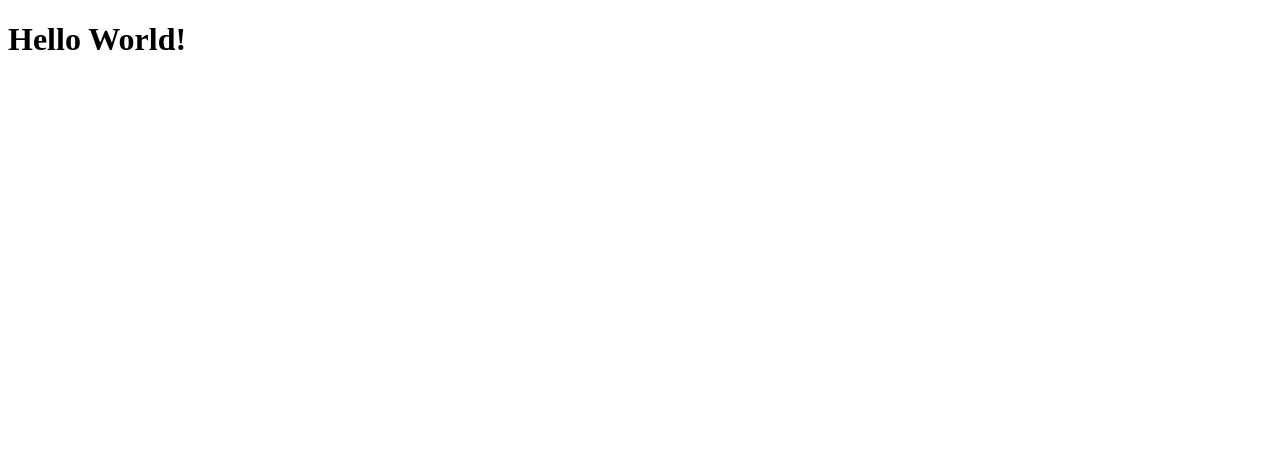
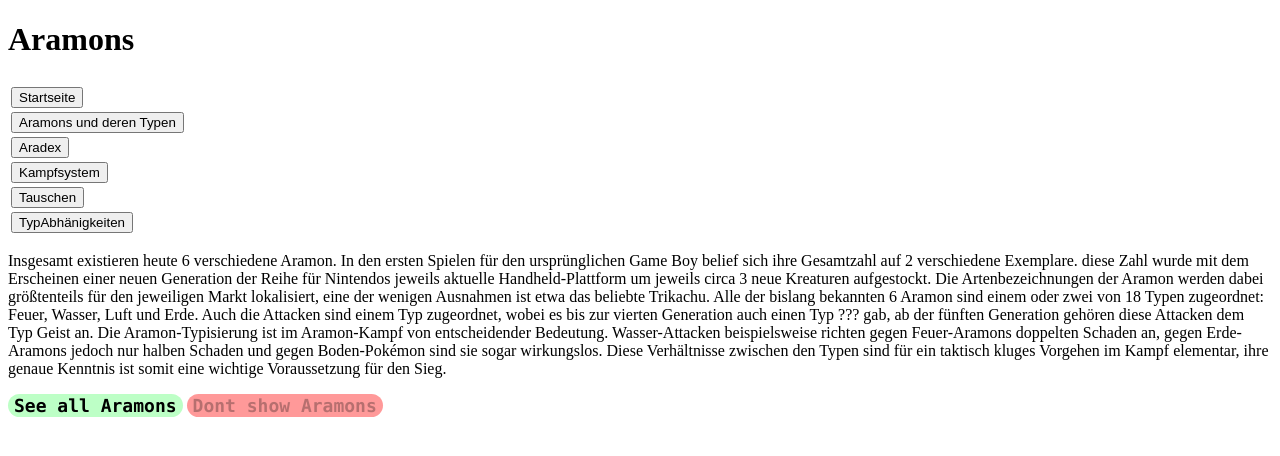
Before and after one commit to gitJSn/azubi-aufgaben, a plain HTML site: page Aramon/aramonsmain.html in a window 1280 px wide. Drawn offline with Linux system fonts and the light colour scheme.

Commit message:
main page

```diff
--- a/Aramon/aramonsmain.html
+++ b/Aramon/aramonsmain.html
@@ -1,12 +1,106 @@
 <!DOCTYPE html>
-<html lang="en">
-  <head>
-    <meta charset="UTF-8" />
-    <meta http-equiv="X-UA-Compatible" content="IE=edge" />
-    <meta name="viewport" content="width=device-width, initial-scale=1.0" />
-    <title>Aramons</title>
-  </head>
-  <body>
-    <h1>Hello World!</h1>
-  </body>
+<html lang="de">
+<head>
+<link href="format.css" rel="stylesheet">
+<title>Aramons</title>
+<meta name="viewport" content="width=device-width, initial-scale=1">
+</head>
+
+
+
+<body>
+
+    <div class="bg-image"></div>
+    <div class="bg-text"> <h1>Aramons</h1></div>
+
+    <header>
+
+    </header>
+
+    <nav>
+
+     <!-- Tabelle in die mitte: <table id="tableatIndex" align="center" [I]und[/I] valign="middle"> -->
+
+    <table>
+            <tr>
+                <th></th>
+            </tr>
+            <tr>
+                <td><button onclick="window.location.href='index.html';">Startseite</button></td>
+            </tr>
+            <tr>
+                <td><button onclick="window.location.href='Auswahl.html';">Aramons und deren Typen</button></td>
+            </tr>
+            <tr>
+                <td><button onclick="window.location.href='Aradex.html';">Aradex</button></td>
+            </tr>
+            <tr>
+                <td><button onclick="window.location.href='Kampfsystem.html';">Kampfsystem</button></td>
+            </tr>
+            <tr>
+                <td><button onclick="window.location.href='Tauschen.html';">Tauschen</button></td>
+            </tr>
+            <tr>
+                <td><button onclick="window.location.href='TypAbhaengigkeiten.html';">TypAbhänigkeiten</button></td>
+            </tr>
+    </table>
+    </nav>
+
+    <!-- <nav>
+    <ul>
+        <li> <a href="Startseite.html">Startseite</a></li>
+        <li> <a href="AramonTyp.html">Aramons und deren Typen</a>
+            <ul>
+                <li> <a href="Feuer.html">Feuer</a></li>
+                <li> <a href="Blitz.html">Blitz</a></li>
+                <li> <a href="Normal.html">Normal</a></li>
+                <li> <a href="Pflanze.html">Pflanze</a></li>
+            </ul>
+        </li>
+        <li><a href="Aradex.html">Aradex</a></li>
+        <li><a href="Kampfsystem.html">Kampfsystem</a></li>
+        <li><a href="Tauschen.html">Tauschen</a></li>
+        <li><a href="TypAbhaengigkeiten.html">TypAbhänigkeiten</a></li>
+    </ul>
+    </nav> -->
+    <div id="paragraphborder">
+    <p>Insgesamt existieren heute 6 verschiedene Aramon. In den ersten Spielen für den ursprünglichen Game Boy belief sich ihre Gesamtzahl auf 2 verschiedene Exemplare. diese Zahl wurde mit dem Erscheinen einer neuen Generation der Reihe für Nintendos jeweils aktuelle Handheld-Plattform um jeweils circa 3 neue Kreaturen aufgestockt. Die Artenbezeichnungen der Aramon werden dabei größtenteils für den jeweiligen Markt lokalisiert, eine der wenigen Ausnahmen ist etwa das beliebte Trikachu.
+        Alle der bislang bekannten 6 Aramon sind einem oder zwei von 18 Typen zugeordnet: Feuer, Wasser, Luft und Erde. Auch die Attacken sind einem Typ zugeordnet, wobei es bis zur vierten Generation auch einen Typ ??? gab, ab der fünften Generation gehören diese Attacken dem Typ Geist an.
+        Die Aramon-Typisierung ist im Aramon-Kampf von entscheidender Bedeutung. Wasser-Attacken beispielsweise richten gegen Feuer-Aramons doppelten Schaden an, gegen Erde-Aramons jedoch nur halben Schaden und gegen Boden-Pokémon sind sie sogar wirkungslos. Diese Verhältnisse zwischen den Typen sind für ein taktisch kluges Vorgehen im Kampf elementar, ihre genaue Kenntnis ist somit eine wichtige Voraussetzung für den Sieg.</p>
+    </div>
+
+        <button id="call-button"
+        style="border: 2px;border-radius: 12px;background-color: rgb(189, 255, 198);font-family: Consolas;font-weight: bold;font-size: large;"
+        onclick="doCall()">See all Aramons
+        </button>
+        <button id="hide-button" disabled
+        style="border: 2px;border-radius: 12px;background-color: rgb(255, 153, 153);font-family: Consolas;font-weight: bold;font-size: large;"
+        onclick="hide()">Dont show Aramons
+        </button>
+        <script>
+        function doCall() {
+            document.getElementById("he-man").style.visibility = "visible";
+            document.getElementById("call-button").disabled = true;
+            document.getElementById("hide-button").disabled = false;
+        }
+        function hide() {
+            document.getElementById("he-man").style.visibility = "hidden";
+            document.getElementById("call-button").disabled = false;
+            document.getElementById("hide-button").disabled = true;
+        }
+        </script>
+        <div id="he-man" style="visibility: hidden">
+        <h1>Trikachu</h1>
+        <h1>Ravioli</h1>
+        <h1>Chisasam</h1>
+        <h1>Rauzi</h1>
+        <h1>Welanda</h1>
+        <h1>Klelatzo</h1>
+
+        </div>
+
+
+    </body>
+
+
 </html>
```
